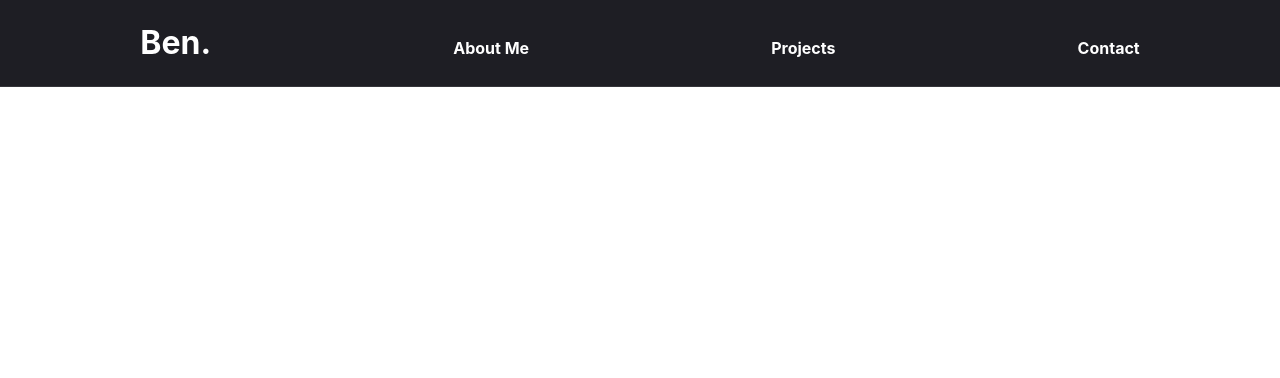
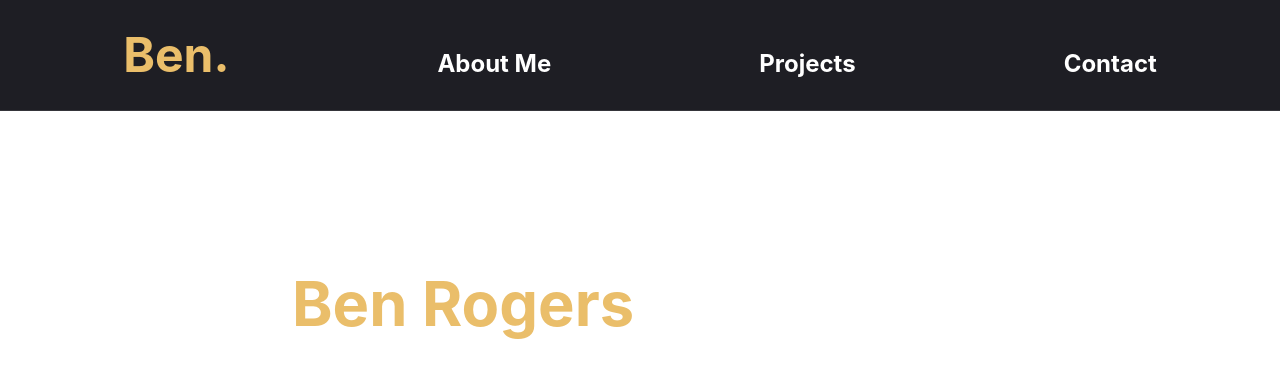
Before and after one commit to BenRogers00/About-me, a React app in the folder about-me/: page / in a window 1280 px wide. Shown: the top 378 px of the page. Built offline with nearby package versions, Linux system fonts and the light colour scheme; the HTML template or start-up script is replaced by a standard one.

Commit message:
complete rough layout

```diff
--- a/about-me/src/App.css
+++ b/about-me/src/App.css
@@ -7,6 +7,8 @@ body{
 
 html{
   margin: 0;
+  max-height: 100%;
+  margin-bottom: 0%;
 }
 
 nav{
@@ -16,14 +18,20 @@ nav{
   padding: 1.5%;
 }
 
+strong{
+  font-size: 1.2em;
+  font-weight: bold;
+  color: #eabe6a;
+}
+
 nav ul {
   margin: 0;
-
   list-style: none;
   padding: 0;
   display: flex;
   justify-content: space-around;
   align-items: baseline;
+  font-size: 1.5em;
 }
 nav li {
   font-weight: bold;
@@ -38,12 +46,41 @@ nav li {
 .hero_text {
   margin-top: 7%;
   margin-left: 5%;
+  max-width: fit-content;
 }
 
-.landing{
+.landing {
+  display: flex;
+  flex-direction: column;
+  margin-bottom: 0%;
+  padding-bottom: 0%;
+  margin-left: 7%;
+  max-width: 50%;
+}
+
+.landing-text{
+  display: flex;
+  flex-direction:column;
+  align-items: center;
+  margin-left: 7%;
+  max-width: 80%;
+  max-height: 40%;
+}
+
+.landing-image{
+  margin-left: 10%;
+  max-width: 40%;
+  align-content: baseline;
+  min-height: 80%;
+  scale: 1.3;
+  margin-top: 13.5%;
+}
+
+.home-page{
+  margin-bottom: 0%;
+  padding-bottom: 0%;
   display: flex;
   flex-direction: row;
   align-items: center;
-  margin-left: 7%;
-  max-width: 40%;
+  min-height: 80%;
 }
--- a/about-me/src/App.jsx
+++ b/about-me/src/App.jsx
@@ -1,4 +1,5 @@
 import './App.css'
+import placeholder from './assets/placeholder_silhouette.png'
 
 function App() {
 
@@ -6,18 +7,24 @@ function App() {
     <>
       <nav>
         <ul>
-          <li><div className='name'>Ben.</div></li>
+          <li><div className='name'><strong style={{fontSize: '1em'}}>Ben.</strong></div></li>
           <li>About Me</li>
           <li>Projects</li>
           <li>Contact</li>
         </ul>
       </nav>
+      <div className='home-page'>
+      <div className='landing'>
       <div className='hero_text'>
-        <h1>Hi, I'm Ben Rogers!</h1>
-        <h2>Jr Software Developer</h2>
+        <h1>Hi, I'm <strong>Ben Rogers</strong>!</h1>
+        <h2>Jr. Software Developer</h2>
       </div>
-      <div className='landing'>
-        <p>Lorem ipsum dolor sit amet, consectetur adipiscing elit. Integer sagittis dolor vel augue maximus, vitae placerat urna tempus. Phasellus auctor turpis dolor, non euismod eros consectetur sed. Praesent sed malesuada nulla. Morbi eu lectus malesuada, fringilla diam vitae, finibus mi. Pellentesque habitant morbi</p>
+      <div className='landing-text'>
+        <p>Motivated and results-driven software development graduate with an academic foundation in software development and cybersecurity. Proven leadership skills through managing teams professionally and within university work, as well as delivering aclient-focused R&D project.</p>
+        <p>I am currently an IT Service Desk Technician for Hallensteins Glassons Holdings, providing support to retail stores and head office users.</p>
+      </div>
+      </div>
+        <img className='landing-image' src={placeholder} alt='Placeholder'/>
       </div>
     </>
   )
--- a/about-me/src/index.css
+++ b/about-me/src/index.css
@@ -11,6 +11,7 @@
   text-rendering: optimizeLegibility;
   -webkit-font-smoothing: antialiased;
   -moz-osx-font-smoothing: grayscale;
+  overflow: hidden;
 }
 
 a {
```
Also changed, not shown: about-me/src/assets/placeholder_silhouette.png (added).
